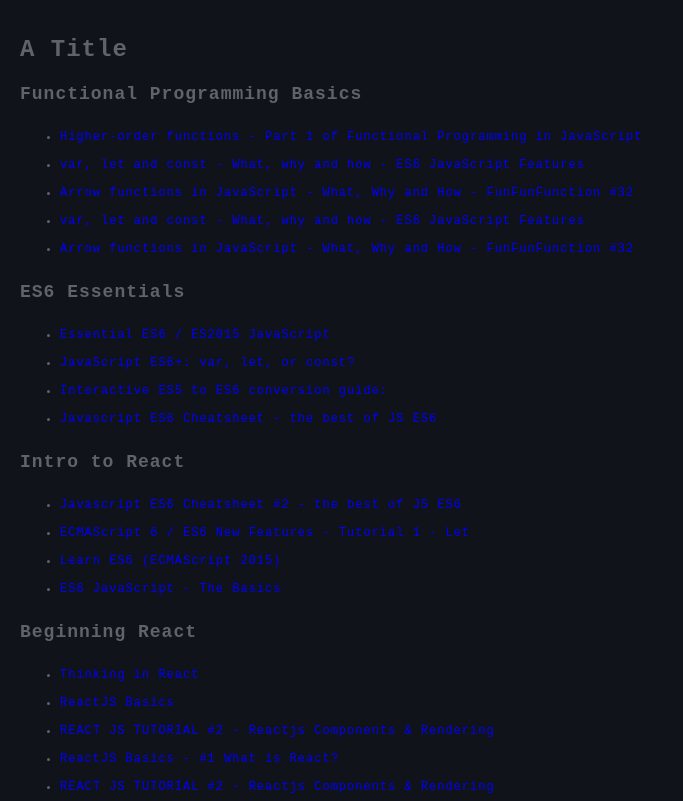
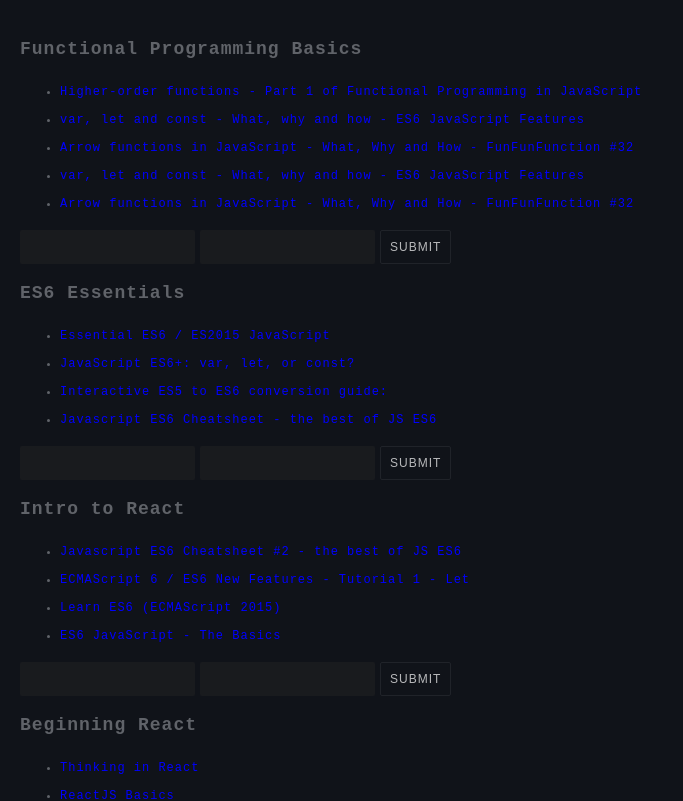
Before and after one commit to Roman-KO/notes, a React (Create React App) app: page / in a window 1280 px wide. Shown: the top 801 px of the page, without its empty margins (0-683 px from the left). Built offline with nearby package versions, Linux system fonts and the light colour scheme.

Commit message:
Posting doesnt work, but resources are being pulled in from an external json file.

```diff
--- a/src/App.js
+++ b/src/App.js
@@ -1,94 +1,51 @@
 import React, { Component } from 'react';
 import './App.css';
 import Subject from './Subject';
+import resources from './resources.json';
 
 class App extends Component {
     // Blueprint (features, parts, pieces)
-    constructor() {
-        super();
+    constructor(props) {
+        super(props);
 
+        // console.log(Json);
         this.state = {
-            resources: [
-                {subject: "Functional Programming Basics", resources: [
-                    {title: "Higher-order functions - Part 1 of Functional Programming in JavaScript",
-                        url: "https://www.youtube.com/watch?v=BMUiFMZr7vk&list=PL0zVEGEvSaeEd9hlmCXrk5yUyqUag-n84"},
-                    {title: "var, let and const - What, why and how - ES6 JavaScript Features",
-                        url: "https://www.youtube.com/watch?v=sjyJBL5fkp8"},
-                    {title: "Arrow functions in JavaScript - What, Why and How - FunFunFunction #32",
-                        url: "https://www.youtube.com/watch?v=6sQDTgOqh-I"},
-                    {title: "var, let and const - What, why and how - ES6 JavaScript Features",
-                        url: "https://www.youtube.com/watch?v=sjyJBL5fkp8"},
-                    {title: "Arrow functions in JavaScript - What, Why and How - FunFunFunction #32",
-                        url: "https://www.youtube.com/watch?v=6sQDTgOqh-I"}
-                ]},
+            resources: resources
+        }
 
-                {subject: "ES6 Essentials", resources: [
-                    {title: "Essential ES6 / ES2015 JavaScript",
-                        url: "https://www.youtube.com/watch?v=CozSF5abcTA"},
-                    {title: "JavaScript ES6+: var, let, or const?",
-                        url: "https://medium.com/javascript-scene/javascript-es6-var-let-or-const-ba58b8dcde75#.ak68hz8j5"},
-                    {title: "Interactive ES5 to ES6 conversion guide:",
-                        url: "http://stack.formidable.com/es6-interactive-guide/#/"},
-                    {title: "Javascript ES6 Cheatsheet - the best of JS ES6",
-                        url: "https://www.youtube.com/watch?v=AfWYO8t7ed4"}
-                ]},
-
-                {subject: "Intro to React", resources: [
-                    {title: "Javascript ES6 Cheatsheet #2 - the best of JS ES6",
-                        url: "https://www.youtube.com/watch?v=LmL0Gh193M0"},
-                    {title: "ECMAScript 6 / ES6 New Features - Tutorial 1 - Let",
-                        url: "https://www.youtube.com/watch?v=ZJZfIw3P8No&list=PL6gx4Cwl9DGBhgcpA8eTYYWg7im72LgLt"},
-                    {title: "Learn ES6 (ECMAScript 2015)",
-                        url: "https://egghead.io/courses/learn-es6-ecmascript-2015"},
-                    {title: "ES6 JavaScript - The Basics",
-                        url: "https://www.youtube.com/watch?v=IEf1KAcK6A8"}
-                ]},
-
-                {subject: "Beginning React", resources: [
-                    {title: "Thinking in React",
-                        url: "https://facebook.github.io/react/docs/thinking-in-react.html"},
-                    {title: "ReactJS Basics",
-                        url: "https://www.youtube.com/watch?v=JPT3bFIwJYA&list=PL55RiY5tL51oyA8euSROLjMFZbXaV7skS"},
-                    {title: "REACT JS TUTORIAL #2 - Reactjs Components & Rendering",
-                        url: "https://youtu.be/fd2Cayhez58"},
-                    {title: "ReactJS Basics - #1 What is React?",
-                        url: "https://www.youtube.com/watch?v=JPT3bFIwJYA"},
-                    {title: "REACT JS TUTORIAL #2 - Reactjs Components & Rendering",
-                        url: "https://www.youtube.com/watch?v=fd2Cayhez58"}
-                ]},
-
-                {subject: "React Events", resources: [
-                    {title: "Handling Events",
-                        url: "https://facebook.github.io/react/docs/handling-events.html"},
-                    {title: "React Stateless Functional Components: Nine Wins You Might Have Overlooked",
-                        url: "https://hackernoon.com/react-stateless-functional-components-nine-wins-you-might-have-overlooked-997b0d933dbc#.jy6q7a2eq"},
-                    {title: "ReactJS Basics - #7 Events & ReactJS",
-                        url: "https://www.youtube.com/watch?v=OcM__8q6p4c&list=PL55RiY5tL51oyA8euSROLjMFZbXaV7skS&index=8"},
-                    {title: "ReactJS Basics - #8 State of Components",
-                        url: "https://www.youtube.com/watch?v=e5n9j9n83OM&list=PL55RiY5tL51oyA8euSROLjMFZbXaV7skS&index=9"},
-                    {title: "ReactJS Basics - #9 How does ReactJS update the DOM",
-                        url: "https://www.youtube.com/watch?v=Iw2BLUjQo1E&index=10&list=PL55RiY5tL51oyA8euSROLjMFZbXaV7skS"},
-                    {title: "ReactJS Basics - #10 Stateless Components",
-                        url: "https://www.youtube.com/watch?v=SEkfzqIgvTo&list=PL55RiY5tL51oyA8euSROLjMFZbXaV7skS&index=11"},
-                    {title: "Understanding JavaScript’s Function.prototype.bind",
-                        url: "https://www.smashingmagazine.com/2014/01/understanding-javascript-function-prototype-bind/"},
-                    {title: "REACT JS TUTORIAL #5 - Javascript Events & Data Changes in React",
-                        url: "https://www.youtube.com/watch?v=_D1JGNidMr4&feature=youtu.be"}
-                ]}
-            ]
-        };
+        this.addNewResource = this.addNewResource.bind(this);
     }
 
-    // Event handlers (not every component will need this, choose wisely)
+    addNewResource(subject, x){
+        // const tempState = this.state;
+        // tempState.resources[subject].resources.push(x);
+        // this.setState(tempState);
+
+        let tempState = this.state;
+        tempState.resources[subject].resources.push(x);
+        this.setState(tempState);
+
+        fetch('../resources.json', {
+            method: 'POST',
+            headers: {
+                'Accept': 'application/json',
+                'Content-Type': 'application/json',
+            },
+            body: JSON.stringify({
+                tempState
+            })
+        });
+
+    }
 
     render() {
         return (
             <div>
-                <h1>A Title</h1>
                 {this.state.resources.map(
-                    (resource) => {
+                    (x, index) => {
+                        // console.log(x);
                         return(
-                            <Subject items={resource}/>
+                            <Subject index={index} addResource={this.addNewResource} items={x} key={index} />
                         )
                     }
                 )}
--- a/src/Subject.js
+++ b/src/Subject.js
@@ -1,14 +1,18 @@
 import React, { Component } from 'react';
 
-export default class Subject extends Component {
+export default class SubjectToo extends Component {
 	constructor(props) {
 		super(props);
 
 		this.handleClick = this.handleClick.bind(this);
+		this.handleTyping = this.handleTyping.bind(this);
+		this.handleSubmit = this.handleSubmit.bind(this);
 
 		this.state = {
 			isClicked: false,
-			styleDiv: 'unfun'
+			styleDiv: 'unfun',
+			title: '',
+			url: '',
 		}
 	}
 
@@ -27,21 +31,66 @@
 		}, 2000)
 	}
 
+	handleTyping(e) {
+		const target = e.target;
+		const value = target.value;
+		const name = target.name;
+
+		this.setState({
+			// title: e.target.value,
+			// url: e.target.value,
+			[name]: value
+		})
+	}
+
+	handleSubmit(e){
+		e.preventDefault();
+		const newResource = {
+			title: this.state.title,
+			url: this.state.url
+		}
+		this.props.addResource(this.props.index, newResource);
+	}
+
 	render() {
 		return(
 			<div>
-				<h2 onClick={this.handleClick}>{this.props.items.subject}</h2>
+				<h2 onClick={this.handleClick}>
+					{this.props.items.subject}
+				</h2>
 				<ul>
 				{this.props.items.resources.map(
-						(resource, i) => {
+					(x, i) => {
 						return(
 							<li key={i}>
-									<a href="{resource.url}" target="_blank" className={this.state.styleDiv}>{resource.title}</a>
+								<a href="{x.url}"
+								target="_blank"
+								className={this.state.styleDiv}
+								>
+									{x.title}
+								</a>
 							</li>
 						)
 					}
 				)}
 				</ul>
+				<form>
+					<input
+						name="url"
+						onChange={this.handleTyping}
+						value={this.state.url}
+						type="text"
+					/>
+					<input
+						name="title"
+						onChange={this.handleTyping}
+						value={this.state.title}
+						type="text"
+					/>
+					<button onClick={this.handleSubmit}>
+						Submit
+					</button>
+				</form>
 			</div>
 		)
 	}
--- a/src/index.css
+++ b/src/index.css
@@ -12,12 +12,12 @@
     color: #606369;
     text-decoration: none;
     box-shadow: 0 2px 0 0 rgba(255,255,255,0);
-    transition: ease box-shadow 2s, ease color 2s;
+    /*transition: ease box-shadow 2s, ease color 2s;*/
 }
-a:hover {
+a:hover, a:focus {
     color: white;
     box-shadow: 0 2px 0 0 white;
-    transition: ease box-shadow .2s, ease color .2s;
+    /*transition: ease box-shadow .2s, ease color .2s;*/
 }
 .fun {
     color: red;
@@ -28,3 +28,35 @@
 .unfuntoo {
     color: green;
 }
+
+input {
+    border: 0;
+    background: #191b1e;
+    color: white;
+    padding: 10px;
+    letter-spacing: 1px;
+    font-size: inherit;
+    border-radius: 2px;
+    margin-right: 5px;
+}
+input:hover {
+    background: #202329;
+    transition: ease background .2s;
+}
+input:focus {
+    outline: orange 1px solid;
+}
+button {
+    border: 1px solid #202329;
+    background: rgba(0,0,0,0);
+    padding: 9px;
+    color: rgba(255,255,255,.7);
+    font-size: inherit;
+    text-transform: uppercase;
+    letter-spacing: 1px;
+    border-radius: 2px;
+}
+button:hover {
+    background: #202329;
+    color: white;
+}
--- /dev/null
+++ b/src/resources.json
@@ -0,0 +1,68 @@
+[
+	{"subject": "Functional Programming Basics", "resources": [
+		{"title": "Higher-order functions - Part 1 of Functional Programming in JavaScript",
+			"url": "https://www.youtube.com/watch?v=BMUiFMZr7vk&list=PL0zVEGEvSaeEd9hlmCXrk5yUyqUag-n84"},
+		{"title": "var, let and const - What, why and how - ES6 JavaScript Features",
+			"url": "https://www.youtube.com/watch?v=sjyJBL5fkp8"},
+		{"title": "Arrow functions in JavaScript - What, Why and How - FunFunFunction #32",
+			"url": "https://www.youtube.com/watch?v=6sQDTgOqh-I"},
+		{"title": "var, let and const - What, why and how - ES6 JavaScript Features",
+			"url": "https://www.youtube.com/watch?v=sjyJBL5fkp8"},
+		{"title": "Arrow functions in JavaScript - What, Why and How - FunFunFunction #32",
+			"url": "https://www.youtube.com/watch?v=6sQDTgOqh-I"}
+	]},
+
+	{"subject": "ES6 Essentials", "resources": [
+		{"title": "Essential ES6 / ES2015 JavaScript",
+			"url": "https://www.youtube.com/watch?v=CozSF5abcTA"},
+		{"title": "JavaScript ES6+: var, let, or const?",
+			"url": "https://medium.com/javascript-scene/javascript-es6-var-let-or-const-ba58b8dcde75#.ak68hz8j5"},
+		{"title": "Interactive ES5 to ES6 conversion guide:",
+			"url": "http://stack.formidable.com/es6-interactive-guide/#/"},
+		{"title": "Javascript ES6 Cheatsheet - the best of JS ES6",
+			"url": "https://www.youtube.com/watch?v=AfWYO8t7ed4"}
+	]},
+
+	{"subject": "Intro to React", "resources": [
+		{"title": "Javascript ES6 Cheatsheet #2 - the best of JS ES6",
+			"url": "https://www.youtube.com/watch?v=LmL0Gh193M0"},
+		{"title": "ECMAScript 6 / ES6 New Features - Tutorial 1 - Let",
+			"url": "https://www.youtube.com/watch?v=ZJZfIw3P8No&list=PL6gx4Cwl9DGBhgcpA8eTYYWg7im72LgLt"},
+		{"title": "Learn ES6 (ECMAScript 2015)",
+			"url": "https://egghead.io/courses/learn-es6-ecmascript-2015"},
+		{"title": "ES6 JavaScript - The Basics",
+			"url": "https://www.youtube.com/watch?v=IEf1KAcK6A8"}
+	]},
+
+	{"subject": "Beginning React", "resources": [
+		{"title": "Thinking in React",
+			"url": "https://facebook.github.io/react/docs/thinking-in-react.html"},
+		{"title": "ReactJS Basics",
+			"url": "https://www.youtube.com/watch?v=JPT3bFIwJYA&list=PL55RiY5tL51oyA8euSROLjMFZbXaV7skS"},
+		{"title": "REACT JS TUTORIAL #2 - Reactjs Components & Rendering",
+			"url": "https://youtu.be/fd2Cayhez58"},
+		{"title": "ReactJS Basics - #1 What is React?",
+			"url": "https://www.youtube.com/watch?v=JPT3bFIwJYA"},
+		{"title": "REACT JS TUTORIAL #2 - Reactjs Components & Rendering",
+			"url": "https://www.youtube.com/watch?v=fd2Cayhez58"}
+	]},
+
+	{"subject": "React Events", "resources": [
+		{"title": "Handling Events",
+			"url": "https://facebook.github.io/react/docs/handling-events.html"},
+		{"title": "React Stateless Functional Components: Nine Wins You Might Have Overlooked",
+			"url": "https://hackernoon.com/react-stateless-functional-components-nine-wins-you-might-have-overlooked-997b0d933dbc#.jy6q7a2eq"},
+		{"title": "ReactJS Basics - #7 Events & ReactJS",
+			"url": "https://www.youtube.com/watch?v=OcM__8q6p4c&list=PL55RiY5tL51oyA8euSROLjMFZbXaV7skS&index=8"},
+		{"title": "ReactJS Basics - #8 State of Components",
+			"url": "https://www.youtube.com/watch?v=e5n9j9n83OM&list=PL55RiY5tL51oyA8euSROLjMFZbXaV7skS&index=9"},
+		{"title": "ReactJS Basics - #9 How does ReactJS update the DOM",
+			"url": "https://www.youtube.com/watch?v=Iw2BLUjQo1E&index=10&list=PL55RiY5tL51oyA8euSROLjMFZbXaV7skS"},
+		{"title": "ReactJS Basics - #10 Stateless Components",
+			"url": "https://www.youtube.com/watch?v=SEkfzqIgvTo&list=PL55RiY5tL51oyA8euSROLjMFZbXaV7skS&index=11"},
+		{"title": "Understanding JavaScript’s Function.prototype.bind",
+			"url": "https://www.smashingmagazine.com/2014/01/understanding-javascript-function-prototype-bind/"},
+		{"title": "REACT JS TUTORIAL #5 - Javascript Events & Data Changes in React",
+			"url": "https://www.youtube.com/watch?v=_D1JGNidMr4&feature=youtu.be"}
+	]}
+]
```
Also changed, not shown: 1 other file (tests, documents, lock files or other folders). Lines whose indentation alone changed are shown as unchanged.
